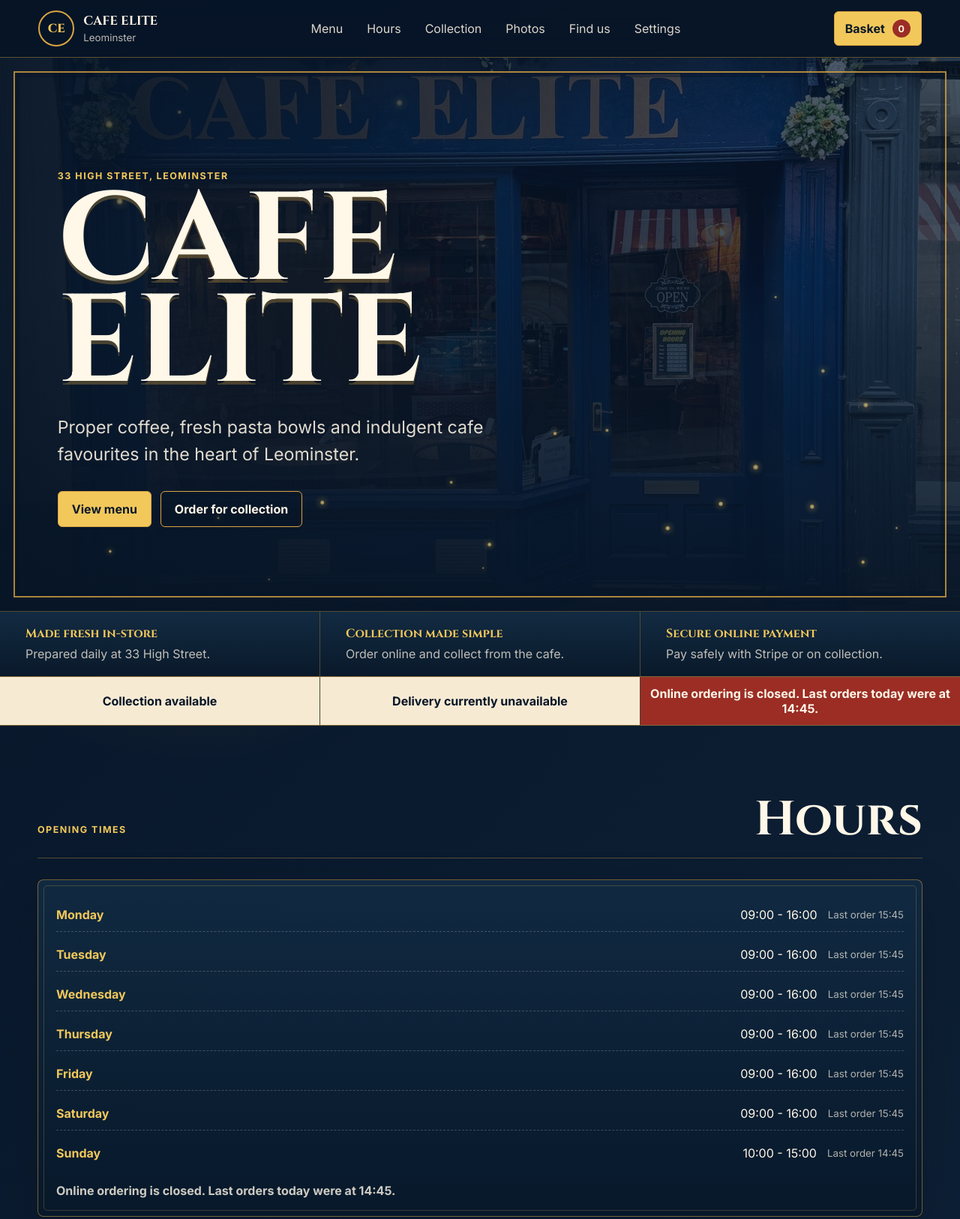
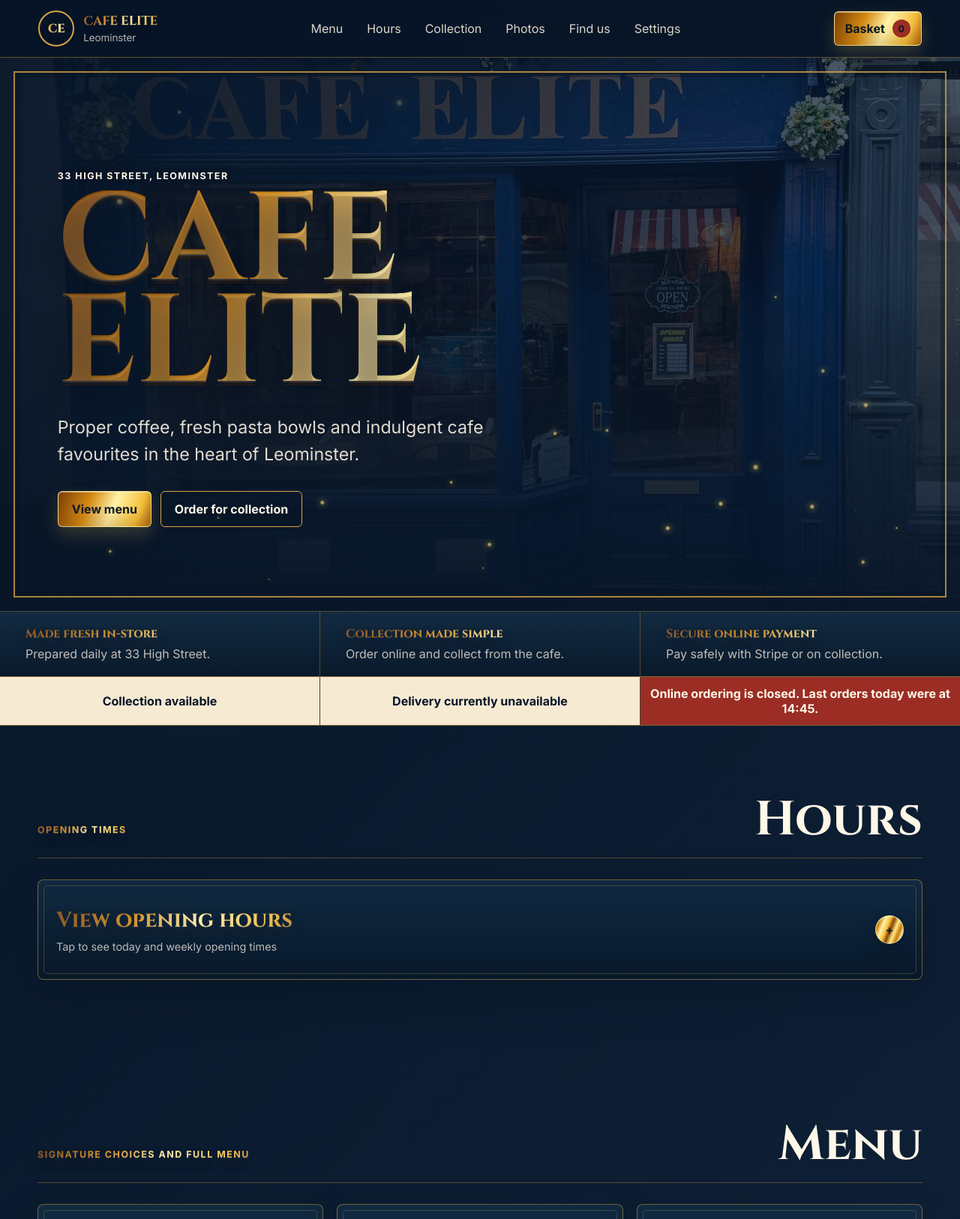
Before and after one commit to elitescaffe33-crypto/cafe-elite, a website with bundled scripts: page index.html in a window 1280 px wide. Shown: the top 1626 px of the page at 75% size. Built offline with nearby package versions, Linux system fonts and the light colour scheme; files whose address does not match are found by name.

Commit message:
Refine premium gold styling

```diff
--- a/index.html
+++ b/index.html
@@ -111,12 +111,21 @@
           <p class="eyebrow">Opening times</p>
           <h2 id="hours-title">Hours</h2>
         </div>
-        <div class="hours-public-card">
-          <div class="hours-public-list" id="publicHoursList"></div>
-          <p class="hours-note" id="publicHoursNote">
-            Online orders close shortly before the cafe closes.
-          </p>
-        </div>
+        <details class="hours-public-card hours-disclosure">
+          <summary>
+            <span>
+              <strong>View opening hours</strong>
+              <small>Tap to see today and weekly opening times</small>
+            </span>
+            <span class="hours-disclosure-icon" aria-hidden="true">+</span>
+          </summary>
+          <div class="hours-disclosure-panel">
+            <div class="hours-public-list" id="publicHoursList"></div>
+            <p class="hours-note" id="publicHoursNote">
+              Online orders close shortly before the cafe closes.
+            </p>
+          </div>
+        </details>
       </section>
 
       <section class="section menu-section" id="menu" aria-labelledby="menu-title">
--- a/styles.css
+++ b/styles.css
@@ -4,6 +4,18 @@
   --panel: #112a42;
   --gold: #d9a441;
   --gold-bright: #f2c85b;
+  --glossy-gold: linear-gradient(
+    112deg,
+    #7b3f05 0%,
+    #d58a12 16%,
+    #fff2a8 28%,
+    #f6c13a 41%,
+    #8a4305 52%,
+    #ffe985 65%,
+    #c87a0b 78%,
+    #fff8bf 90%,
+    #a65a08 100%
+  );
   --cream: #fff7e7;
   --paper: #f7ead3;
   --red: #9b2d25;
@@ -35,6 +47,61 @@
 
 a {
   color: inherit;
+}
+
+.brand-mark,
+.brand strong,
+.eyebrow,
+.trust-strip strong,
+.public-hours-row strong,
+.basket h3,
+.menu-card h3,
+.order-help h3,
+.menu-card .price,
+.menu-item-button:hover .menu-item-name,
+.deal-toggle:hover .menu-item-name,
+.hours-row strong,
+.add-product-panel h3,
+.price-group h3,
+.contact-card strong,
+.contact-card label,
+.success-page .success-note {
+  color: var(--gold-bright);
+  background: var(--glossy-gold);
+  background-size: 220% 100%;
+  -webkit-background-clip: text;
+  background-clip: text;
+  -webkit-text-fill-color: transparent;
+  text-shadow:
+    0 1px 0 rgba(255, 255, 255, 0.16),
+    0 8px 18px rgba(87, 43, 4, 0.3);
+}
+
+label,
+.site-nav a:hover,
+.site-footer p:first-child {
+  color: var(--gold-bright);
+  background: var(--glossy-gold);
+  background-size: 220% 100%;
+  -webkit-background-clip: text;
+  background-clip: text;
+  -webkit-text-fill-color: transparent;
+}
+
+label input,
+label select,
+label textarea {
+  background-image: none;
+  -webkit-text-fill-color: var(--cream);
+}
+
+.hero .eyebrow {
+  color: var(--cream);
+  background: none;
+  -webkit-background-clip: initial;
+  background-clip: initial;
+  -webkit-text-fill-color: currentColor;
+  text-shadow: 0 2px 14px rgba(0, 0, 0, 0.42);
 }
 .gold-spark-field {
   position: fixed;
@@ -165,6 +232,30 @@
   font: inherit;
   font-weight: 900;
   cursor: pointer;
+}
+
+.cart-toggle,
+.button.primary,
+.deal-chevron {
+  color: #091827;
+  background: var(--glossy-gold);
+  background-size: 220% 100%;
+  border-color: rgba(255, 242, 168, 0.72);
+  box-shadow:
+    inset 0 1px 0 rgba(255, 255, 255, 0.46),
+    inset 0 -10px 18px rgba(106, 54, 2, 0.2),
+    0 10px 22px rgba(242, 200, 91, 0.2);
+  -webkit-text-fill-color: #091827;
+}
+
+.cart-toggle:hover,
+.button.primary:hover,
+.deal-chevron:hover {
+  background-position: 80% 50%;
+  box-shadow:
+    inset 0 1px 0 rgba(255, 255, 255, 0.58),
+    inset 0 -10px 18px rgba(106, 54, 2, 0.16),
+    0 14px 28px rgba(242, 200, 91, 0.28);
 }
 
 .cart-count {
@@ -428,6 +519,18 @@
   text-shadow: 0 5px 0 rgba(217, 164, 65, 0.3);
 }
 
+.hero h1 {
+  background: var(--glossy-gold);
+  background-size: 240% 100%;
+  -webkit-background-clip: text;
+  background-clip: text;
+  -webkit-text-fill-color: transparent;
+  text-shadow:
+    0 2px 0 rgba(255, 255, 255, 0.12),
+    0 6px 0 rgba(78, 38, 3, 0.28),
+    0 22px 42px rgba(3, 13, 25, 0.64);
+}
+
 .hero-copy {
   width: min(620px, 100%);
   margin: 26px 0 0;
@@ -459,7 +562,9 @@
 
 .button.primary {
   color: #091827;
-  background: var(--gold-bright);
+  background: var(--glossy-gold);
+  background-size: 220% 100%;
+  -webkit-text-fill-color: #091827;
 }
 
 .button.secondary {
@@ -546,6 +651,76 @@
   pointer-events: none;
   border: 1px solid rgba(217, 164, 65, 0.25);
   border-radius: 5px;
+}
+
+.hours-disclosure {
+  display: block;
+}
+
+.hours-disclosure summary {
+  position: relative;
+  z-index: 1;
+  display: flex;
+  align-items: center;
+  justify-content: space-between;
+  gap: 18px;
+  min-height: 84px;
+  cursor: pointer;
+  list-style: none;
+}
+
+.hours-disclosure summary::-webkit-details-marker {
+  display: none;
+}
+
+.hours-disclosure summary strong {
+  display: block;
+  margin-bottom: 6px;
+  background: var(--glossy-gold);
+  background-size: 220% 100%;
+  -webkit-background-clip: text;
+  background-clip: text;
+  -webkit-text-fill-color: transparent;
+  font-family: Cinzel, Georgia, serif;
+  font-size: clamp(1.2rem, 3vw, 1.8rem);
+  text-shadow:
+    0 1px 0 rgba(255, 255, 255, 0.14),
+    0 10px 22px rgba(87, 43, 4, 0.28);
+}
+
+.hours-disclosure summary small {
+  display: block;
+  color: rgba(255, 247, 231, 0.72);
+  font-size: 0.9rem;
+  line-height: 1.35;
+}
+
+.hours-disclosure-icon {
+  display: grid;
+  flex: 0 0 auto;
+  width: 38px;
+  height: 38px;
+  place-items: center;
+  color: #091827;
+  background: var(--glossy-gold);
+  border: 1px solid rgba(255, 242, 168, 0.68);
+  border-radius: 999px;
+  box-shadow:
+    inset 0 1px 0 rgba(255, 255, 255, 0.45),
+    0 10px 24px rgba(3, 13, 25, 0.3);
+  font-weight: 900;
+  transition: transform 180ms ease;
+}
+
+.hours-disclosure[open] .hours-disclosure-icon {
+  transform: rotate(45deg);
+}
+
+.hours-disclosure-panel {
+  position: relative;
+  z-index: 1;
+  padding-top: 14px;
+  border-top: 1px solid rgba(217, 164, 65, 0.28);
 }
 
 .hours-public-list {
@@ -827,11 +1002,13 @@
   align-self: center;
   padding: 7px 9px;
   color: #091827;
-  background: var(--gold-bright);
-  border: 1px solid var(--gold);
+  background: var(--glossy-gold);
+  background-size: 220% 100%;
+  border: 1px solid rgba(255, 242, 168, 0.72);
   border-radius: 6px;
   font-size: 0.76rem;
   font-weight: 900;
+  -webkit-text-fill-color: #091827;
 }
 
 .deal-panel {
```
